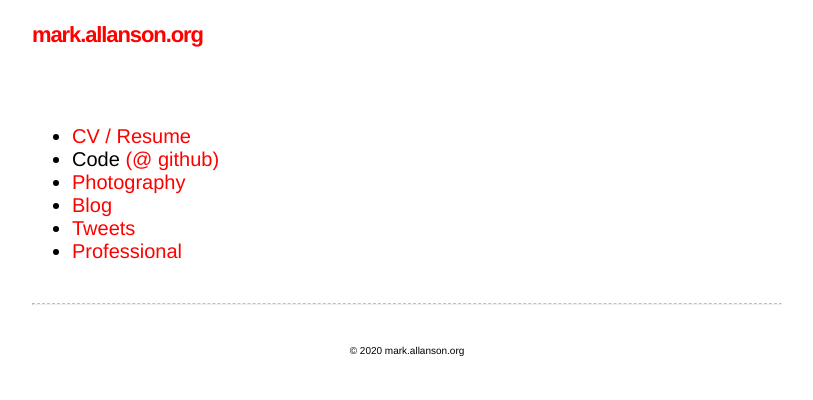
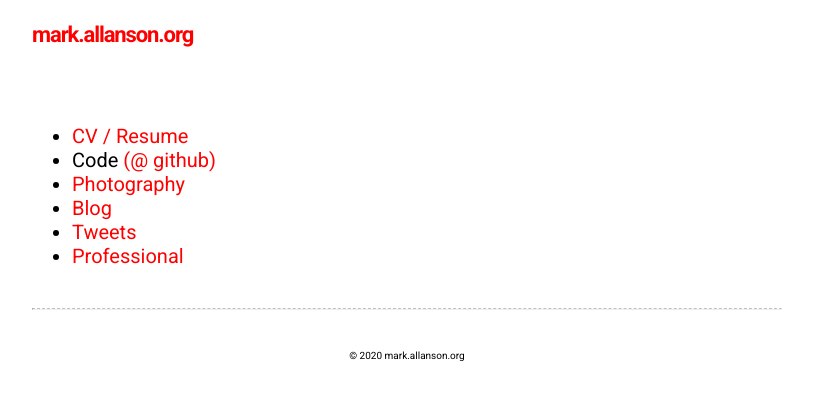
Before and after one commit to markallanson/personal_website, a Jekyll site: the page built from index.md, in a window 1280 px wide. Shown: the top 400 px of the page, without its empty margins (233-1046 px from the left). Built offline with Jekyll 4.4.1, drawn with Linux system fonts in a browser that asks for light colours.

Commit message:
Switch css font family default to Roboto

```diff
--- a/css/default.css
+++ b/css/default.css
@@ -3,7 +3,7 @@
 html, body {
     margin: auto;
     width: 750px;
-    font-family: SourceSans, "Helvetica Neue", Helvetica, Arial, sans-serif;
+    font-family: Roboto, "Helvetica Neue", Helvetica, Arial, sans-serif;
 }
 
 body {
```
